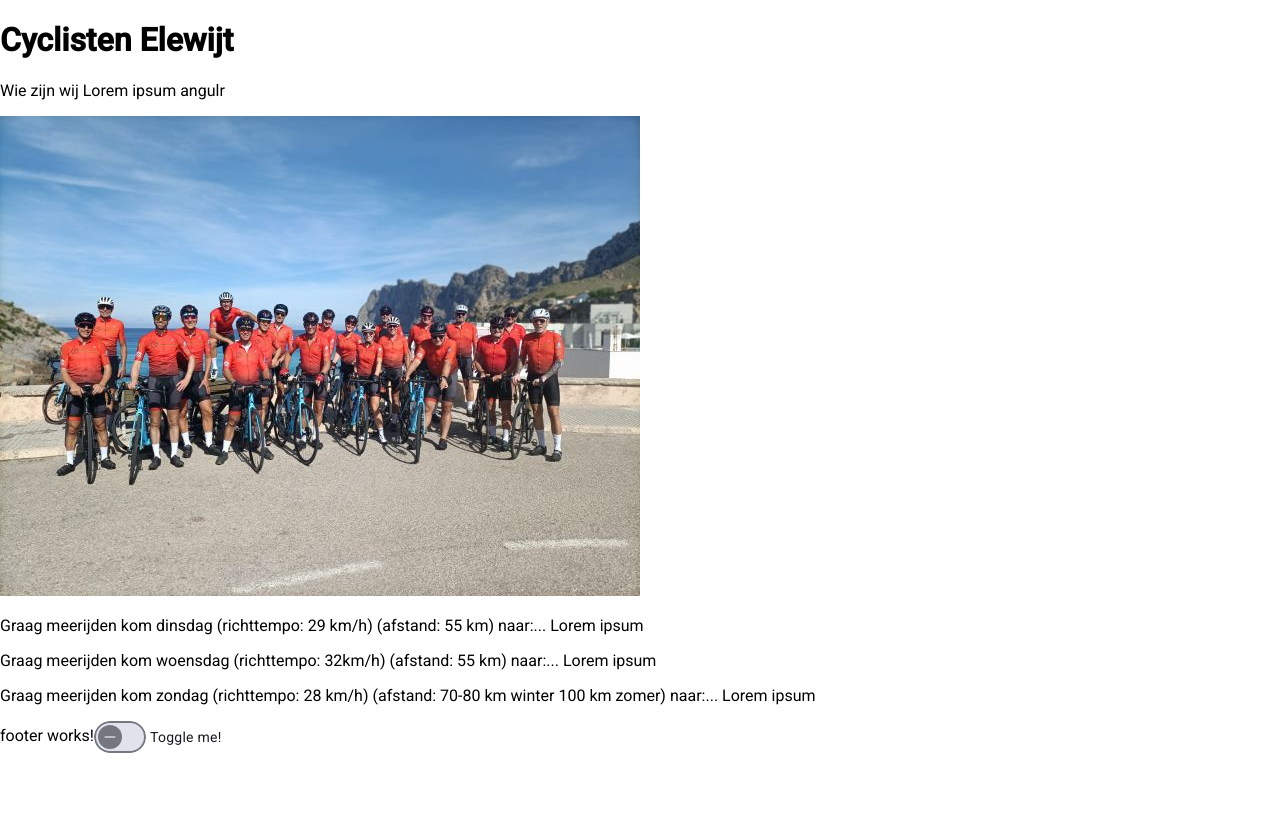
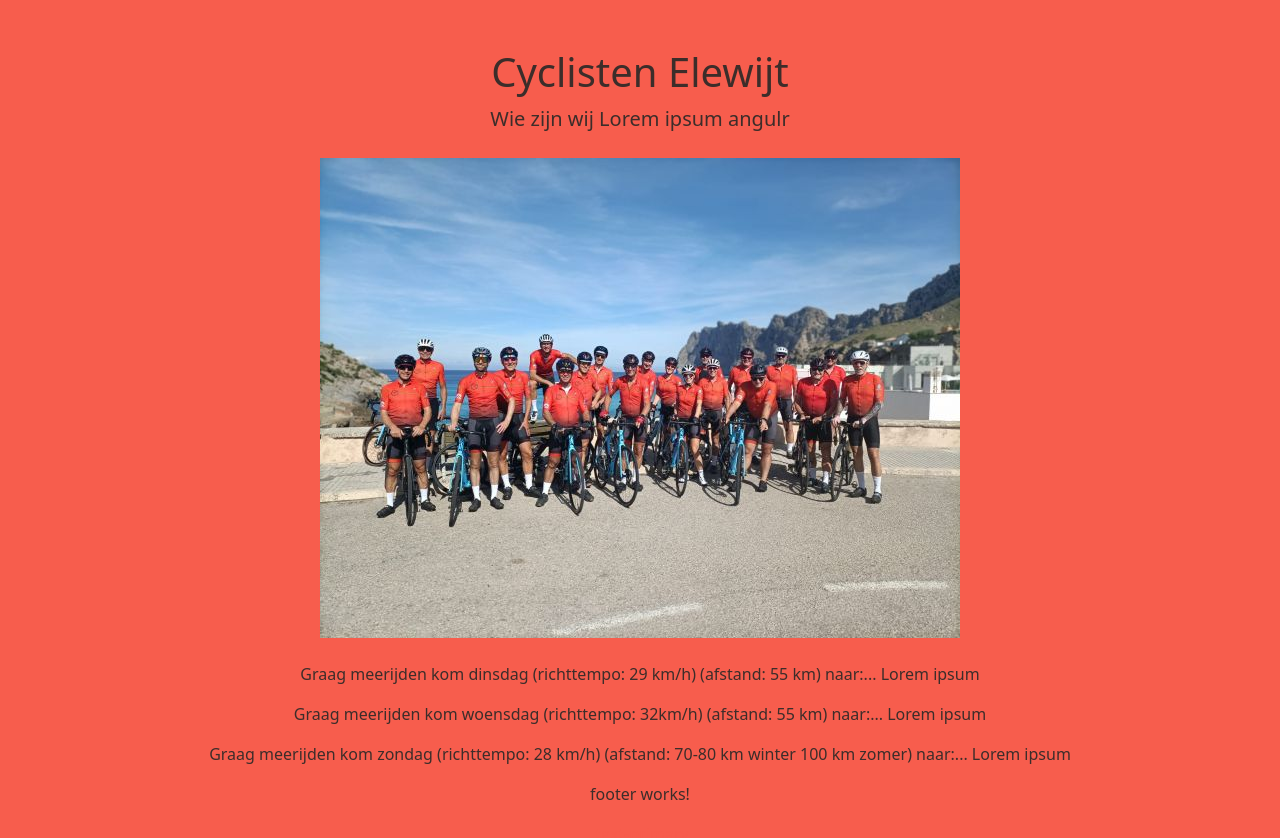
Before and after one commit to timaar/CyclistenElewijt, an Angular app: page / in a window 1280 px wide. Shown: the top 838 px of the page. Built offline with nearby package versions, Linux system fonts and the light colour scheme.

Commit message:
feat() using ng bootstrap

```diff
--- a/angular.json
+++ b/angular.json
@@ -21,7 +21,8 @@
             "index": "src/index.html",
             "browser": "src/main.ts",
             "polyfills": [
-              "zone.js"
+              "zone.js",
+              "@angular/localize/init"
             ],
             "tsConfig": "tsconfig.app.json",
             "assets": [
@@ -79,7 +80,8 @@
           "options": {
             "polyfills": [
               "zone.js",
-              "zone.js/testing"
+              "zone.js/testing",
+              "@angular/localize/init"
             ],
             "tsConfig": "tsconfig.spec.json",
             "assets": [
--- a/package.json
+++ b/package.json
@@ -17,11 +17,13 @@
     "@angular/compiler": "^18.2.0",
     "@angular/core": "^18.2.0",
     "@angular/forms": "^18.2.0",
-    "@angular/material": "^18.2.13",
     "@angular/platform-browser": "^18.2.0",
     "@angular/platform-browser-dynamic": "^18.2.0",
     "@angular/router": "^18.2.0",
+    "@ng-bootstrap/ng-bootstrap": "^17.0.1",
+    "@popperjs/core": "^2.11.8",
     "angular-cli-ghpages": "^2.0.3",
+    "bootstrap": "^5.3.2",
     "rxjs": "~7.8.0",
     "tslib": "^2.3.0",
     "zone.js": "~0.14.10"
@@ -30,6 +32,7 @@
     "@angular-devkit/build-angular": "^18.2.12",
     "@angular/cli": "^18.2.12",
     "@angular/compiler-cli": "^18.2.0",
+    "@angular/localize": "^18.2.0",
     "@types/jasmine": "~5.1.0",
     "jasmine-core": "~5.2.0",
     "karma": "~6.4.0",
--- a/src/app/footer/footer.component.html
+++ b/src/app/footer/footer.component.html
@@ -1 +1,3 @@
-<p>footer works!<mat-slide-toggle>Toggle me!</mat-slide-toggle></p>
+<p>footer works!</p>
+
+<p class="text-primary">.text-primary</p>
--- a/src/app/footer/footer.component.ts
+++ b/src/app/footer/footer.component.ts
@@ -1,10 +1,9 @@
 import { Component } from '@angular/core';
-import { MatSlideToggleModule } from '@angular/material/slide-toggle';
 
 @Component({
   selector: 'app-footer',
   standalone: true,
-  imports: [MatSlideToggleModule],
+  imports: [],
   templateUrl: './footer.component.html',
   styleUrl: './footer.component.scss'
 })
--- /dev/null
+++ b/src/color-palette.scss
@@ -0,0 +1,121 @@
+// Note: Color palettes are generated from primary: #ff6352
+$_palettes: (
+  primary: (
+    0: #000000,
+    10: #410001,
+    20: #690002,
+    25: #7e0003,
+    30: #8f100c,
+    35: #a01e17,
+    40: #b12b21,
+    50: #d44436,
+    60: #f75d4d,
+    70: #ff8a7a,
+    80: #ffb4a9,
+    90: #ffdad5,
+    95: #ffedea,
+    98: #fff8f7,
+    99: #fffbff,
+    100: #ffffff,
+  ),
+  secondary: (
+    0: #000000,
+    10: #3d0503,
+    20: #5a1b14,
+    25: #69251e,
+    30: #773028,
+    35: #863c32,
+    40: #95473d,
+    50: #b35f54,
+    60: #d2786b,
+    70: #f19184,
+    80: #ffb4a9,
+    90: #ffdad5,
+    95: #ffedea,
+    98: #fff8f7,
+    99: #fffbff,
+    100: #ffffff,
+  ),
+  tertiary: (
+    0: #000000,
+    10: #281900,
+    20: #432c00,
+    25: #523600,
+    30: #604100,
+    35: #6f4b00,
+    40: #7f5600,
+    50: #9f6d00,
+    60: #c18500,
+    70: #e09f21,
+    80: #ffba3e,
+    90: #ffdeae,
+    95: #ffeeda,
+    98: #fff8f3,
+    99: #fffbff,
+    100: #ffffff,
+  ),
+  neutral: (
+    0: #000000,
+    10: #261816,
+    20: #3c2d2a,
+    25: #483735,
+    30: #544340,
+    35: #614e4b,
+    40: #6d5a57,
+    50: #87726f,
+    60: #a28c88,
+    70: #bea6a2,
+    80: #dac1bd,
+    90: #f7ddd9,
+    95: #ffedea,
+    98: #fff8f7,
+    99: #fffbff,
+    100: #ffffff,
+    4: #170b09,
+    6: #1d100e,
+    12: #2a1c1a,
+    17: #362624,
+    22: #41312f,
+    24: #463533,
+    87: #eed4d0,
+    92: #fde2de,
+    94: #ffe9e6,
+    96: #fff0ee,
+  ),
+  neutral-variant: (
+    0: #000000,
+    10: #2a1614,
+    20: #412b28,
+    25: #4d3632,
+    30: #5a413d,
+    35: #664c48,
+    40: #735854,
+    50: #8d706c,
+    60: #a98985,
+    70: #c5a49f,
+    80: #e2bfb9,
+    90: #ffdad5,
+    95: #ffedea,
+    98: #fff8f7,
+    99: #fffbff,
+    100: #ffffff,
+  ),
+  error: (
+    0: #000000,
+    10: #410002,
+    20: #690005,
+    25: #7e0007,
+    30: #93000a,
+    35: #a80710,
+    40: #ba1a1a,
+    50: #de3730,
+    60: #ff5449,
+    70: #ff897d,
+    80: #ffb4ab,
+    90: #ffdad6,
+    95: #ffedea,
+    98: #fff8f7,
+    99: #fffbff,
+    100: #ffffff,
+  ),
+);
--- a/src/index.html
+++ b/src/index.html
@@ -6,10 +6,8 @@
   <base href="/">
   <meta name="viewport" content="width=device-width, initial-scale=1">
   <link rel="icon" type="image/x-icon" href="favicon.ico">
-  <link href="https://fonts.googleapis.com/css2?family=Roboto:wght@300;400;500&display=swap" rel="stylesheet">
-  <link href="https://fonts.googleapis.com/icon?family=Material+Icons" rel="stylesheet">
 </head>
-<body class="mat-typography">
+<body class="bg-primary">
   <app-root>
   </app-root>
 </body>
--- a/src/styles.scss
+++ b/src/styles.scss
@@ -1,40 +1,30 @@
+// Import the color-palette file (assuming it defines $_palettes)
+@import "color-palette";
 
-// Custom Theming for Angular Material
-// For more information: https://material.angular.io/guide/theming
-@use '@angular/material' as mat;
-// Plus imports for other components in your app.
+// Map palette colors to Bootstrap variables
+$primary: map-get(map-get($_palettes, primary), 60);        // Primary color - core shade
+$secondary: map-get(map-get($_palettes, secondary), 70);    // Secondary color - slightly lighter for contrast
+$success: map-get(map-get($_palettes, tertiary), 60);       // Success color mapped to a friendly shade from tertiary
+$info: map-get(map-get($_palettes, neutral), 70);           // Info color using neutral for softer accents
+$warning: map-get(map-get($_palettes, tertiary), 80);       // Warning color with a bright accent
+$danger: map-get(map-get($_palettes, error), 60);           // Danger color using error palette
+$light: map-get(map-get($_palettes, neutral), 95);          // Light background color
+$dark: map-get(map-get($_palettes, neutral), 20);           // Dark color for contrast text and elements
 
-// Include the common styles for Angular Material. We include this here so that you only
-// have to load a single css file for Angular Material in your app.
-// Be sure that you only ever include this mixin once!
-@include mat.core();
+// Optionally, define gray shades used in Bootstrap by default
+$gray-100: map-get(map-get($_palettes, neutral), 95);
+$gray-200: map-get(map-get($_palettes, neutral), 90);
+$gray-300: map-get(map-get($_palettes, neutral), 80);
+$gray-400: map-get(map-get($_palettes, neutral), 70);
+$gray-500: map-get(map-get($_palettes, neutral), 60);
+$gray-600: map-get(map-get($_palettes, neutral), 50);
+$gray-700: map-get(map-get($_palettes, neutral), 40);
+$gray-800: map-get(map-get($_palettes, neutral), 30);
+$gray-900: map-get(map-get($_palettes, neutral), 20);
 
-// Define the theme object.
-$csscproject-theme: mat.define-theme((
-  color: (
-    theme-type: light,
-    primary: mat.$azure-palette,
-    tertiary: mat.$blue-palette,
-  ),
-  density: (
-    scale: 0,
-  )
-));
+// Import Bootstrap SCSS file after defining custom variables
+@import 'bootstrap/scss/bootstrap';
 
-// Include theme styles for core and each component used in your app.
-// Alternatively, you can import and @include the theme mixins for each component
-// that you are using.
-:root {
-  @include mat.all-component-themes($csscproject-theme);
+body {
+  //background-color: #ff6352; // Optional body color for testing
 }
-
-// Comment out the line below if you want to use the pre-defined typography utility classes.
-// For more information: https://material.angular.io/guide/typography#using-typography-styles-in-your-application.
-// @include mat.typography-hierarchy($csscproject-theme);
-
-// Comment out the line below if you want to use the deprecated `color` inputs.
-// @include mat.color-variants-backwards-compatibility($csscproject-theme);
-/* You can add global styles to this file, and also import other style files */
-
-html, body { height: 100%; }
-body { margin: 0; font-family: Roboto, "Helvetica Neue", sans-serif; }
--- a/tsconfig.app.json
+++ b/tsconfig.app.json
@@ -4,7 +4,9 @@
   "extends": "./tsconfig.json",
   "compilerOptions": {
     "outDir": "./out-tsc/app",
-    "types": []
+    "types": [
+      "@angular/localize"
+    ]
   },
   "files": [
     "src/main.ts"
```
Also changed, not shown: 2 other files (tests, documents, lock files or other folders).
